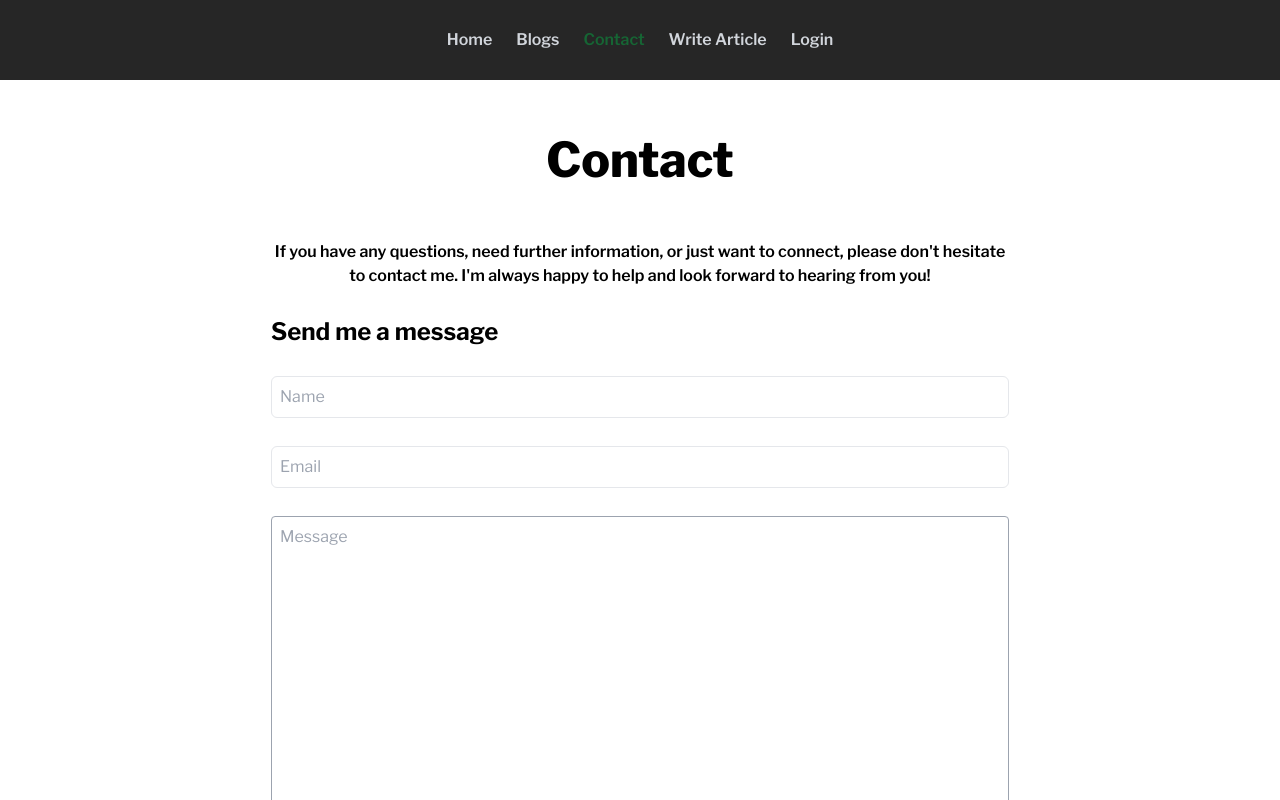
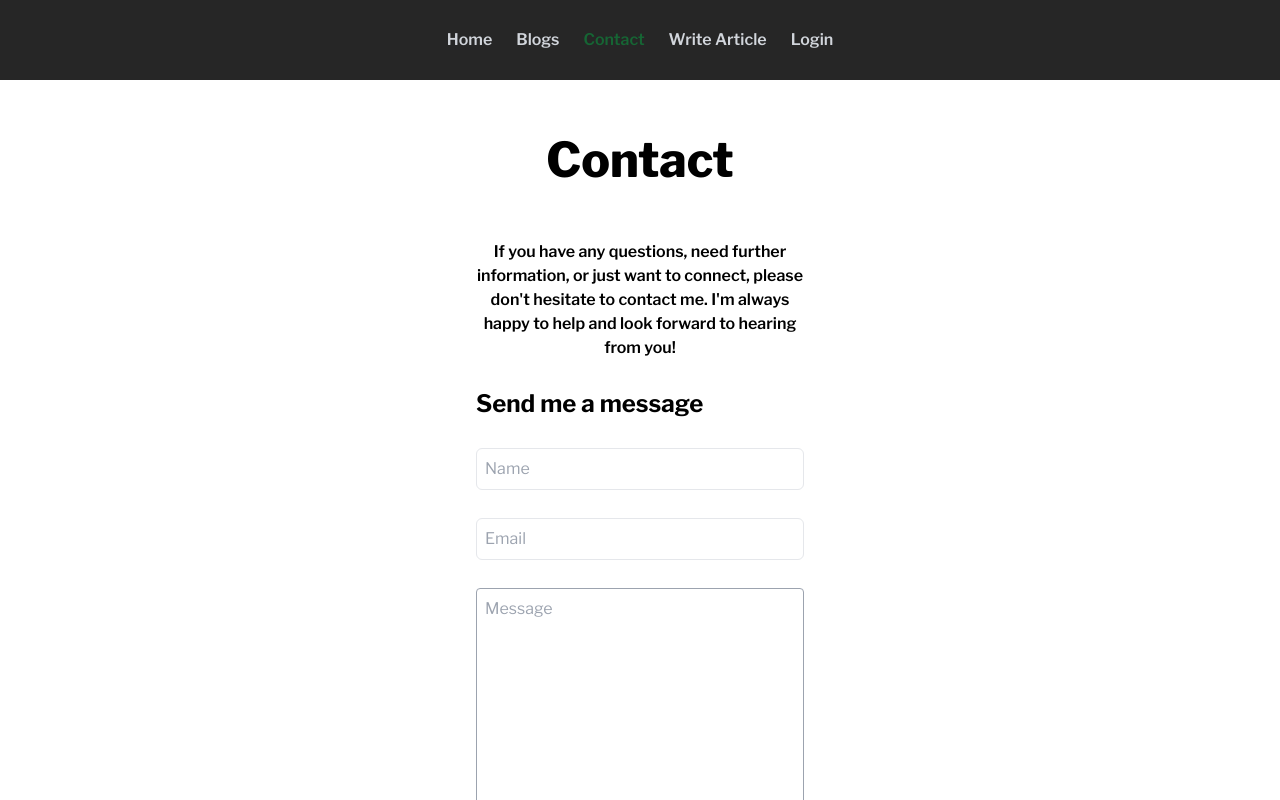
Before and after one commit to LepakBoy/blogs_page, a Next.js app: page /contact in a window 1280 px wide. Shown: the top 800 px of the page. Built offline with nearby package versions, Linux system fonts and the light colour scheme; no server answers.

Commit message:
max width form contact and login

```diff
--- a/src/app/blog/page.tsx
+++ b/src/app/blog/page.tsx
@@ -34,7 +34,7 @@ export default async function () {
           </Link>
         </h3>
       </div>
-      <section className="grid md:grid-cols-2 gap-6">
+      <section className="grid max-w-[1024px] mx-auto md:grid-cols-2 gap-6">
         {posts.map((post) => (
           <BlogCard
             title={post.title}
--- a/src/app/contact/page.tsx
+++ b/src/app/contact/page.tsx
@@ -7,13 +7,13 @@ export default function ContactPage() {
     <div>
       <TitlePage title="Contact" />
       <div>
-        <h2 className="w-3/4 font-semibold text-center mx-auto">
+        <h2 className="md:w-1/3 w-3/4 font-semibold text-center mx-auto">
           If you have any questions, need further information, or just want to
           connect, please don't hesitate to contact me. I'm always happy to help
           and look forward to hearing from you!
         </h2>
         <form
-          className="flex flex-col gap-7 py-7 md:w-3/4 mx-auto"
+          className="flex flex-col gap-7 py-7 w-3/4 md:w-1/3 mx-auto"
           action=""
         >
           <h3 className="font-bold text-2xl">Send me a message</h3>
--- a/src/app/login/loginForm/loginForm.tsx
+++ b/src/app/login/loginForm/loginForm.tsx
@@ -31,7 +31,7 @@ export default function LoginForm() {
       <form
         // action={login}
         onSubmit={formik.handleSubmit}
-        className="flex w-1/3 flex-col gap-8"
+        className="flex w-3/4 md:w-1/3 flex-col gap-8"
       >
         <h2 className="text-3xl text-emerald-800 font-bold">Login</h2>
         <p className="font-semibold">
```
